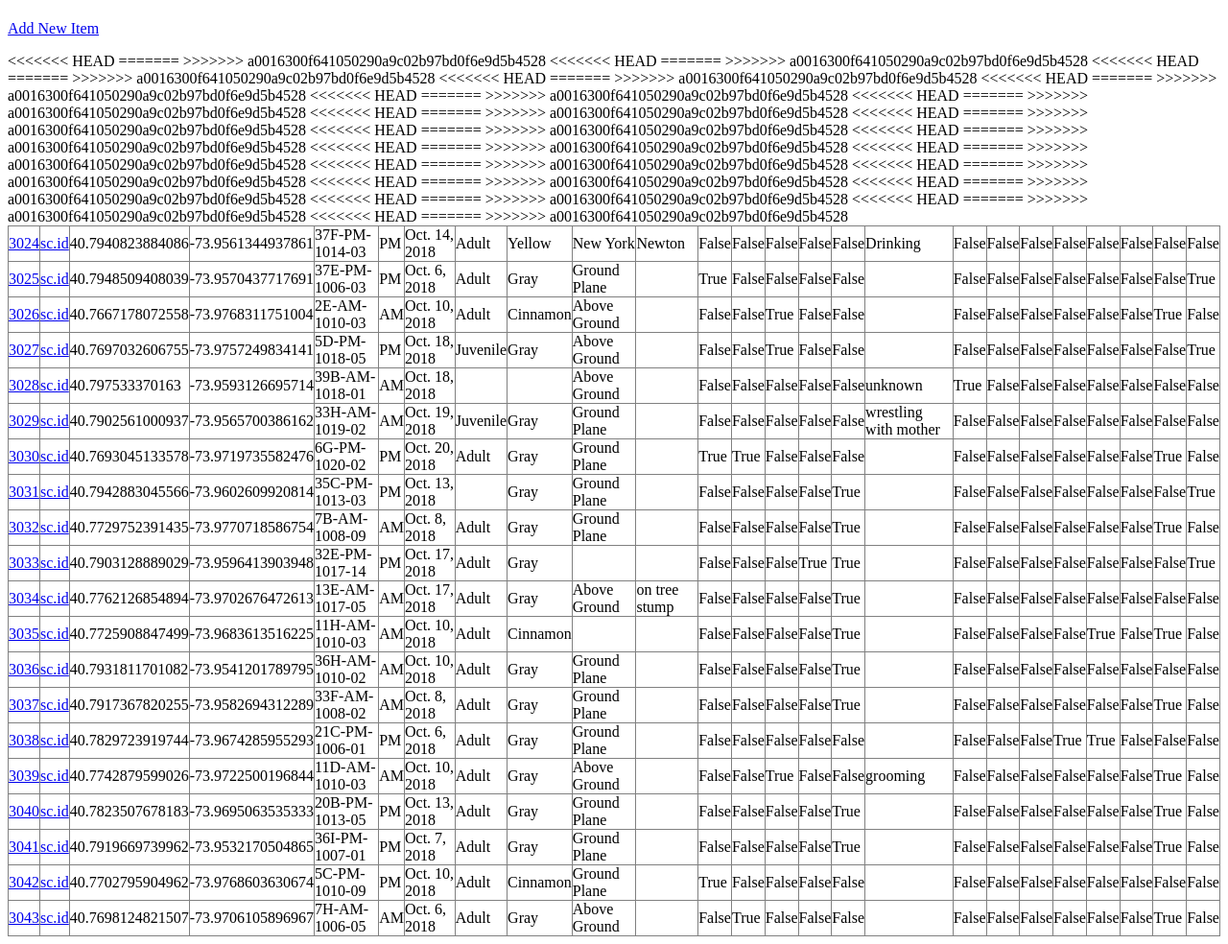
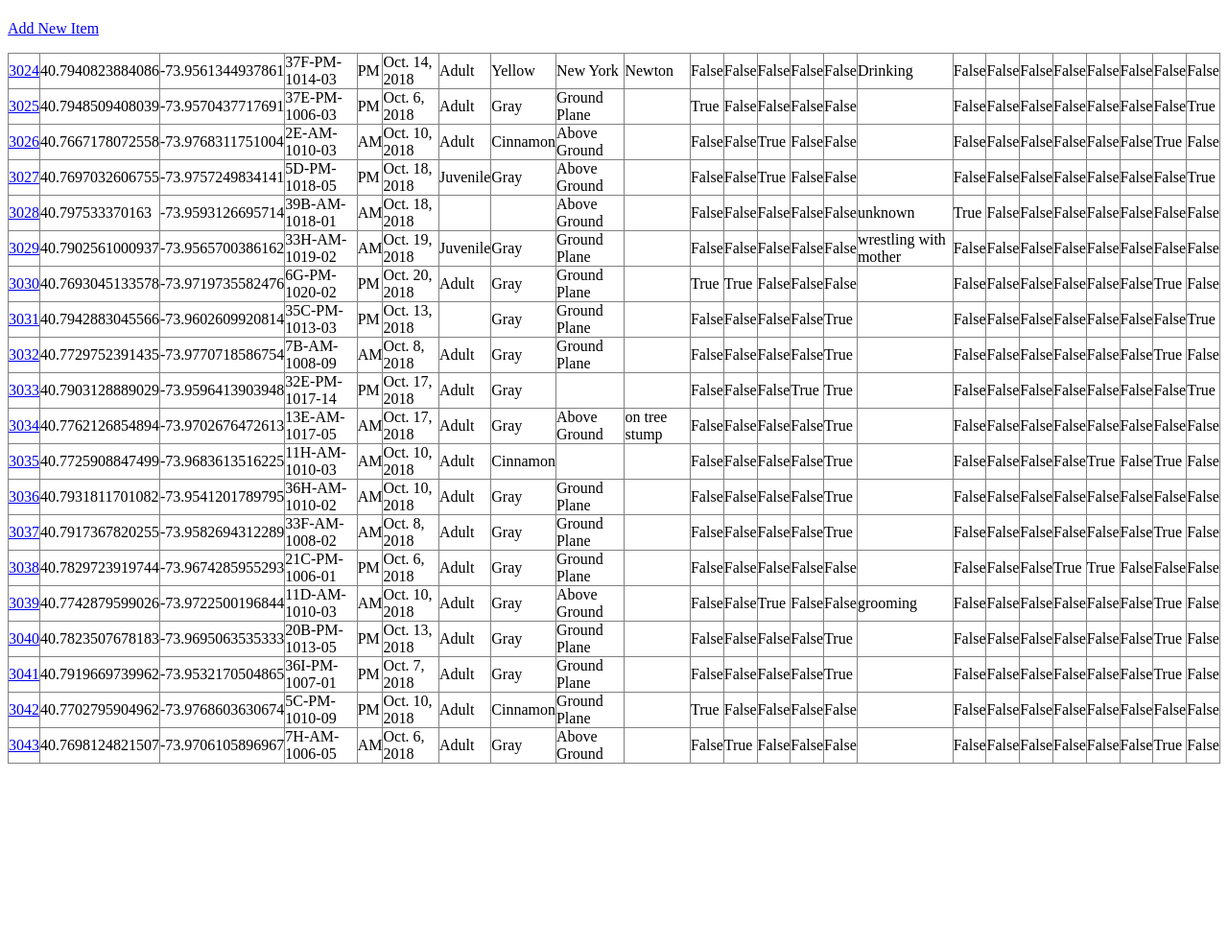
Before and after one commit to loganzheng123/ToolsProject, a Django app: template SquirrelTracker/templates/SquirrelTracker/list.html in a window 1280 px wide. Shown: the whole page at 96% size. After the commit the page ends 796 px from the top, so only its background shows below. Run offline with Django 3.2, Linux system fonts and the light colour scheme; the template is opened without the code that fills it: values that come from a table or form of the project are taken from there, others are empty; data comes from the database, SQL or seed files in the repository.

Commit message:
solve conflict

```diff
--- a/SquirrelTracker/templates/SquirrelTracker/list.html
+++ b/SquirrelTracker/templates/SquirrelTracker/list.html
@@ -11,12 +11,8 @@
         </tr>
         {% for sc in Squirrel_Census_list %}
         <tr>
-<<<<<<< HEAD
           <td><a href="/SquirrelTracker/sightings/{{sc.id}}">{{sc.id}}</a></td>
-=======
-          <td><a href="/SquirrelTracker/sightings/sc.id/">sc.id</a></td>
->>>>>>> a0016300f641050290a9c02b97bd0f6e9d5b4528
-            <td>{{sc.latitude}}</td>
+	    <td>{{sc.latitude}}</td>
             <td>{{sc.longitude}}</td>
             <td>{{sc.unique_squirrel_id}}</td>
             <td>{{sc.shift}}</td>
```
